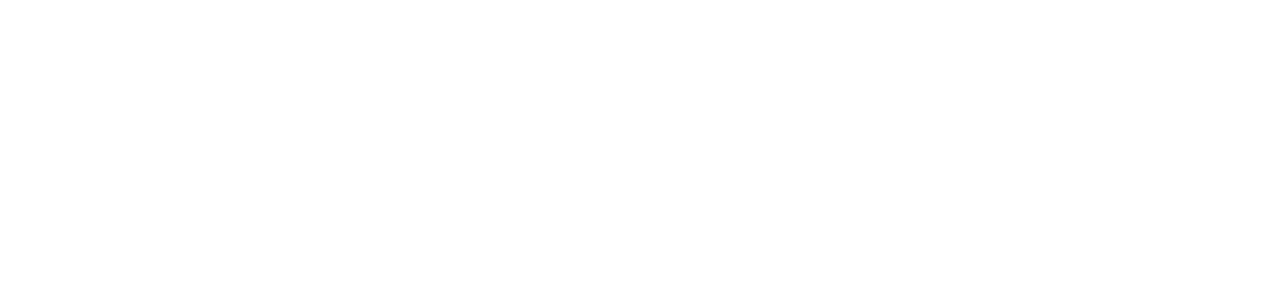
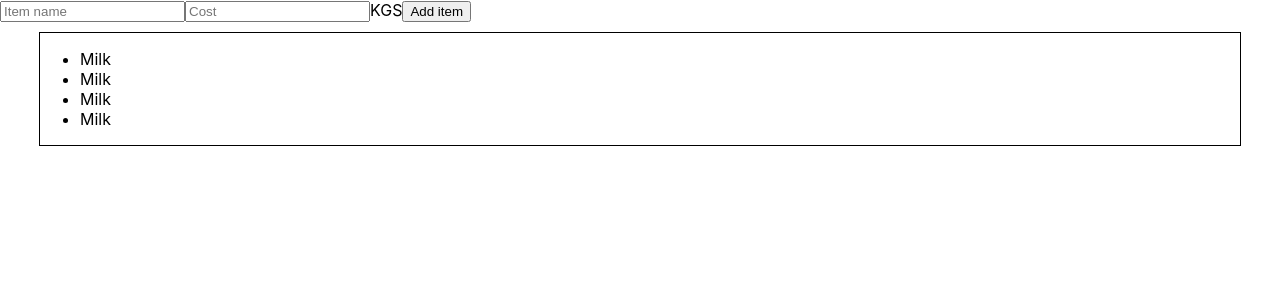
Before and after one commit to Libron/hw-57, a React (Create React App) app: page / in a window 1280 px wide. Shown: the top 300 px of the page. Built offline with nearby package versions, Linux system fonts and the light colour scheme.

Commit message:
Rendering and styling contol panel and expenses list

```diff
--- a/src/App.css
+++ b/src/App.css
@@ -1,32 +1,5 @@
-.App {
-  text-align: center;
+.Expenses {
+  width: 1200px;
+  margin: 10px auto;
+  border: 1px solid black;
 }
-
-.App-logo {
-  animation: App-logo-spin infinite 20s linear;
-  height: 40vmin;
-}
-
-.App-header {
-  background-color: #282c34;
-  min-height: 100vh;
-  display: flex;
-  flex-direction: column;
-  align-items: center;
-  justify-content: center;
-  font-size: calc(10px + 2vmin);
-  color: white;
-}
-
-.App-link {
-  color: #61dafb;
-}
-
-@keyframes App-logo-spin {
-  from {
-    transform: rotate(0deg);
-  }
-  to {
-    transform: rotate(360deg);
-  }
-}
--- a/src/App.js
+++ b/src/App.js
@@ -1,11 +1,51 @@
 import React, { Component } from 'react';
 import './App.css';
+import ControlPanel from "./components/ControlPanel/ControlPanel";
 
 class App extends Component {
+  state = {
+    expenses: [],
+      name: null,
+      cost: 0,
+    total: 0
+  };
+
+    addExpense = event => {
+      event.preventDefault();
+      if (this.state.name && this.state.cost) {
+          const expenses = this.state.expenses;
+          expenses.push({name: this.state.name, cost: this.state.cost});
+          this.setState(expenses);
+      }
+    };
+
+    setExpenseNameHandler = event => {
+        this.setState({name: event.target.value});
+    };
+
+    setExpenseCostHandler = event => {
+        this.setState({cost: parseInt(event.target.value)});
+    };
+
   render() {
     return (
       <div className="App">
-
+        <ControlPanel
+            onSubmit={event => this.addExpense(event)}
+            nameExpense={this.setExpenseNameHandler}
+            costExpense={this.setExpenseCostHandler}
+        />
+        <div className="Expenses">
+          <ul>
+              {this.state.expenses.map((item, index) => {
+                  return (<li key={index}>{item.name}</li>);
+              })}
+            <li>Milk</li>
+            <li>Milk</li>
+            <li>Milk</li>
+            <li>Milk</li>
+          </ul>
+        </div>
       </div>
     );
   }
```
